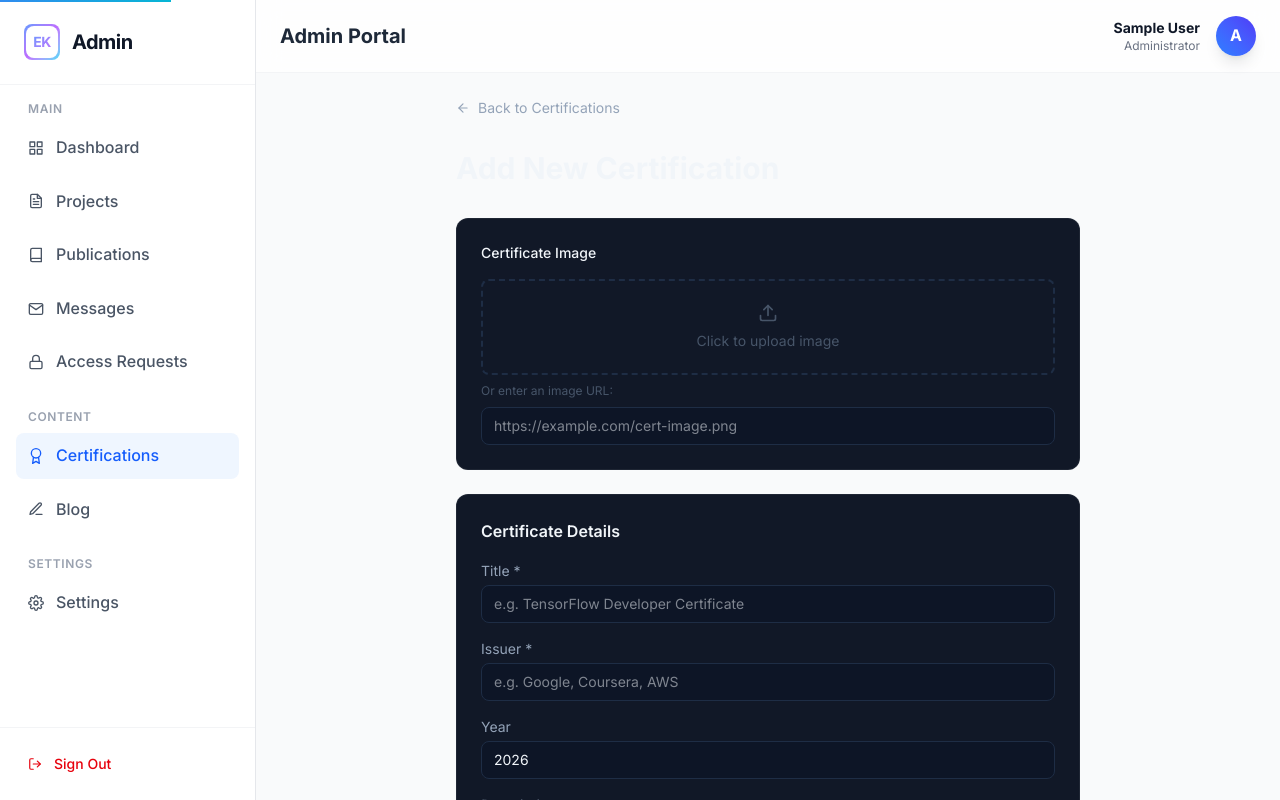
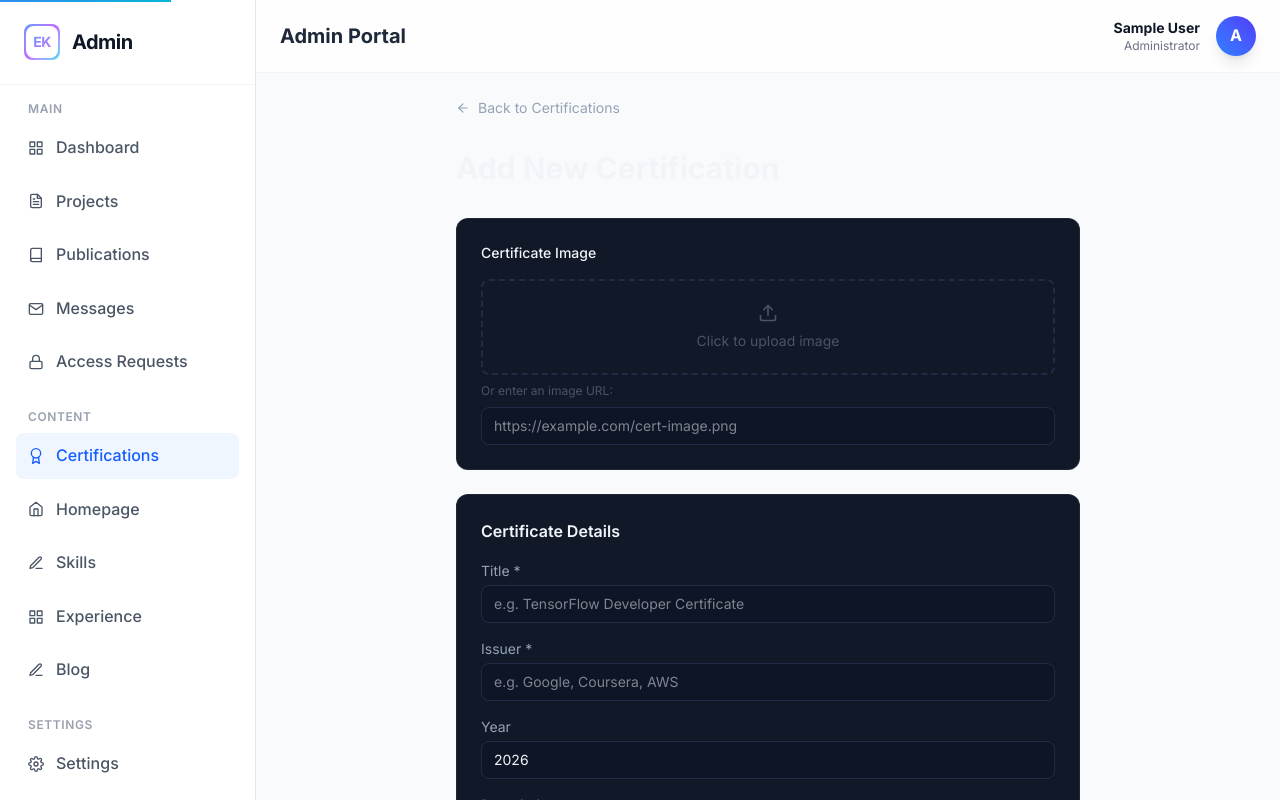
Before and after one commit to emal03/portfolio, a Next.js app in the folder emal-portfolio/: page /admin/certifications/new in a window 1280 px wide. Shown: the top 800 px of the page. Built offline with nearby package versions, Linux system fonts and the light colour scheme; no server answers; the database is empty; sample sign-in values are in the browser's storage.

Commit message:
Add Homepage, Skills, Experience to admin sidebar

```diff
--- a/emal-portfolio/src/app/admin/layout.tsx
+++ b/emal-portfolio/src/app/admin/layout.tsx
@@ -68,6 +68,15 @@ export default function AdminLayout({ children }: { children: React.ReactNode })
                     <Link href="/admin/certifications" className={`flex items-center gap-3 px-3 py-2.5 rounded-lg font-medium transition-colors ${pathname?.startsWith('/admin/certifications') ? 'bg-blue-50 dark:bg-blue-900/20 text-blue-600 dark:text-blue-400' : 'text-gray-600 dark:text-gray-400 hover:bg-gray-50 dark:hover:bg-gray-700/50'}`}>
                         <FiAward /> Certifications
                     </Link>
+                    <Link href="/admin/homepage" className={`flex items-center gap-3 px-3 py-2.5 rounded-lg font-medium transition-colors ${pathname?.startsWith('/admin/homepage') ? 'bg-blue-50 dark:bg-blue-900/20 text-blue-600 dark:text-blue-400' : 'text-gray-600 dark:text-gray-400 hover:bg-gray-50 dark:hover:bg-gray-700/50'}`}>
+                        <FiHome /> Homepage
+                    </Link>
+                    <Link href="/admin/skills" className={`flex items-center gap-3 px-3 py-2.5 rounded-lg font-medium transition-colors ${pathname?.startsWith('/admin/skills') ? 'bg-blue-50 dark:bg-blue-900/20 text-blue-600 dark:text-blue-400' : 'text-gray-600 dark:text-gray-400 hover:bg-gray-50 dark:hover:bg-gray-700/50'}`}>
+                        <FiEdit3 /> Skills
+                    </Link>
+                    <Link href="/admin/experience" className={`flex items-center gap-3 px-3 py-2.5 rounded-lg font-medium transition-colors ${pathname?.startsWith('/admin/experience') ? 'bg-blue-50 dark:bg-blue-900/20 text-blue-600 dark:text-blue-400' : 'text-gray-600 dark:text-gray-400 hover:bg-gray-50 dark:hover:bg-gray-700/50'}`}>
+                        <FiGrid /> Experience
+                    </Link>
                     <Link href="/admin/blog" className={`flex items-center gap-3 px-3 py-2.5 rounded-lg font-medium transition-colors ${pathname?.startsWith('/admin/blog') ? 'bg-blue-50 dark:bg-blue-900/20 text-blue-600 dark:text-blue-400' : 'text-gray-600 dark:text-gray-400 hover:bg-gray-50 dark:hover:bg-gray-700/50'}`}>
                         <FiEdit3 /> Blog
                     </Link>
@@ -99,6 +108,9 @@ export default function AdminLayout({ children }: { children: React.ReactNode })
                                 <Link href="/admin/projects" onClick={() => setIsSidebarOpen(false)} className="flex items-center gap-3 text-lg font-medium text-gray-600"><FiFileText /> Projects</Link>
                                 <Link href="/admin/publications" onClick={() => setIsSidebarOpen(false)} className="flex items-center gap-3 text-lg font-medium text-gray-600"><FiBook /> Publications</Link>
                                 <Link href="/admin/certifications" onClick={() => setIsSidebarOpen(false)} className="flex items-center gap-3 text-lg font-medium text-gray-600"><FiAward /> Certifications</Link>
+                                <Link href="/admin/homepage" onClick={() => setIsSidebarOpen(false)} className="flex items-center gap-3 text-lg font-medium text-gray-600"><FiHome /> Homepage</Link>
+                                <Link href="/admin/skills" onClick={() => setIsSidebarOpen(false)} className="flex items-center gap-3 text-lg font-medium text-gray-600"><FiEdit3 /> Skills</Link>
+                                <Link href="/admin/experience" onClick={() => setIsSidebarOpen(false)} className="flex items-center gap-3 text-lg font-medium text-gray-600"><FiGrid /> Experience</Link>
                                 <Link href="/admin/blog" onClick={() => setIsSidebarOpen(false)} className="flex items-center gap-3 text-lg font-medium text-gray-600"><FiEdit3 /> Blog</Link>
                                 <Link href="/admin/messages" onClick={() => setIsSidebarOpen(false)} className="flex items-center gap-3 text-lg font-medium text-gray-600"><FiMail /> Messages</Link>
                                 <Link href="/admin/access-requests" onClick={() => setIsSidebarOpen(false)} className="flex items-center gap-3 text-lg font-medium text-gray-600"><FiLock /> Access Requests</Link>
```
